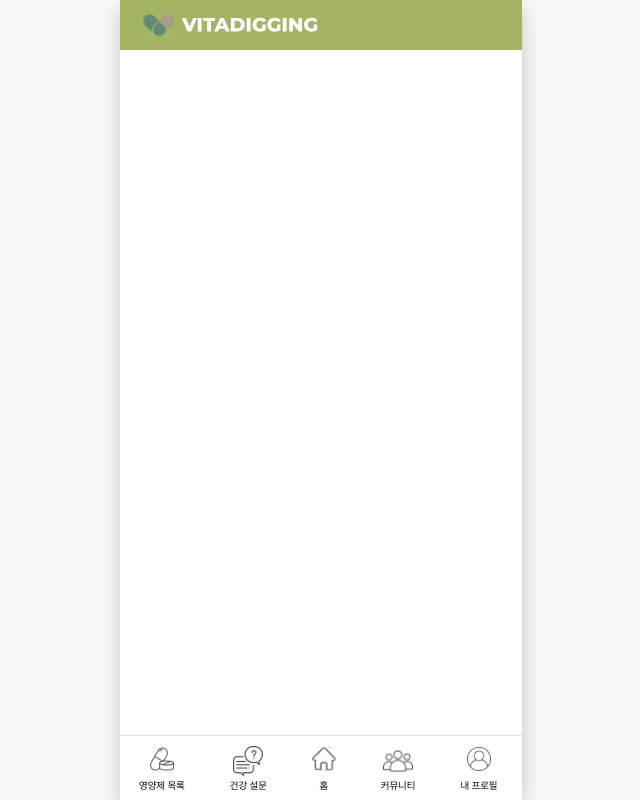
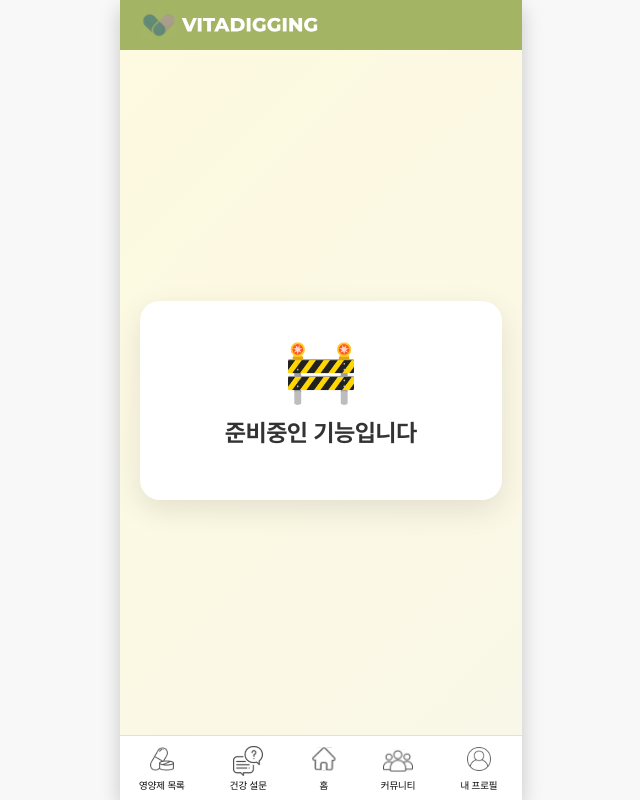
Before and after one commit to DS-VitaDigging/front-end, a React (Create React App) app in the folder vita-digging/: page /community in a window 1280 px wide. Shown: the whole page, without its empty margins (319-959 px from the left). Built offline with nearby package versions, Linux system fonts and the light colour scheme; no server answers; the HTML template or start-up script is replaced by a standard one.

Commit message:
feat: 커뮤니티에 준비 중 기능이라는 안내 표시

```diff
--- /dev/null
+++ b/vita-digging/src/pages/Community/Community.jsx
@@ -0,0 +1,17 @@
+/** @jsxImportSource @emotion/react */
+import * as styles from './Community.style';
+
+const Community = () => {
+  return (
+    <div css={styles.wrapper}>
+      <div css={styles.container}>
+        <div css={styles.iconWrapper}>
+          <div css={styles.icon}>🚧</div>
+        </div>
+        <h2 css={styles.title}>준비중인 기능입니다</h2>
+      </div>
+    </div>
+  );
+};
+
+export default Community;
--- /dev/null
+++ b/vita-digging/src/pages/Community/Community.style.js
@@ -0,0 +1,70 @@
+import { css } from '@emotion/react';
+
+export const wrapper = css`
+  display: flex;
+  justify-content: center;
+  align-items: center;
+  min-height: 100vh;
+  padding: 2rem;
+  background: linear-gradient(135deg, #fefae0 0%, #f9f7e8 100%);
+`;
+
+export const container = css`
+  text-align: center;
+  background: white;
+  border-radius: 2rem;
+  padding: 4rem 3rem;
+  box-shadow: 0 10px 30px rgba(0, 0, 0, 0.1);
+  max-width: 40rem;
+  width: 100%;
+`;
+
+export const iconWrapper = css`
+  margin-bottom: 2rem;
+`;
+
+export const icon = css`
+  font-size: 6rem;
+  display: block;
+  margin-bottom: 1rem;
+//   animation: bounce 2s infinite;
+
+//   @keyframes bounce {
+//     0%, 20%, 50%, 80%, 100% {
+//       transform: translateY(0);
+//     }
+//     40% {
+//       transform: translateY(-10px);
+//     }
+//     60% {
+//       transform: translateY(-5px);
+//     }
+//   }
+`;
+
+export const title = css`
+  font-size: 2.4rem;
+  font-weight: bold;
+  color: #333;
+  margin-bottom: 1.5rem;
+`;
+
+export const description = css`
+  font-size: 1.6rem;
+  color: #666;
+  line-height: 1.6;
+  margin-bottom: 3rem;
+`;
+
+export const badge = css`
+  display: inline-block;
+  background: linear-gradient(135deg, #A4B465, #8FA055);
+  color: white;
+  padding: 1rem 2rem;
+  border-radius: 2rem;
+  font-size: 1.4rem;
+  font-weight: bold;
+  text-transform: uppercase;
+  letter-spacing: 1px;
+  box-shadow: 0 4px 12px rgba(164, 180, 101, 0.3);
+`;
--- a/vita-digging/src/router.js
+++ b/vita-digging/src/router.js
@@ -14,6 +14,7 @@ import SupplementDetail from './pages/Category/SupplementDetail';
 import Mypage from './pages/Mypage/Mypage';
 import ProtectedRoute from './routes/ProtectedRoute';
 import PublicRoute from './routes/PublicRoute';
+import Community from './pages/Community/Community';
 
 export const AppRouter = () => {
   return (
@@ -21,6 +22,7 @@ export const AppRouter = () => {
       {/* 공개 페이지 */}
       <Route path="/" element={<Home />} />
       <Route path="/before-login" element={<BeforeLogin />} />
+      <Route path="/community" element={<Community />} />
 
       {/* 비로그인 전용 */}
       <Route path="/login" element={<PublicRoute><Login /></PublicRoute>} />
```
